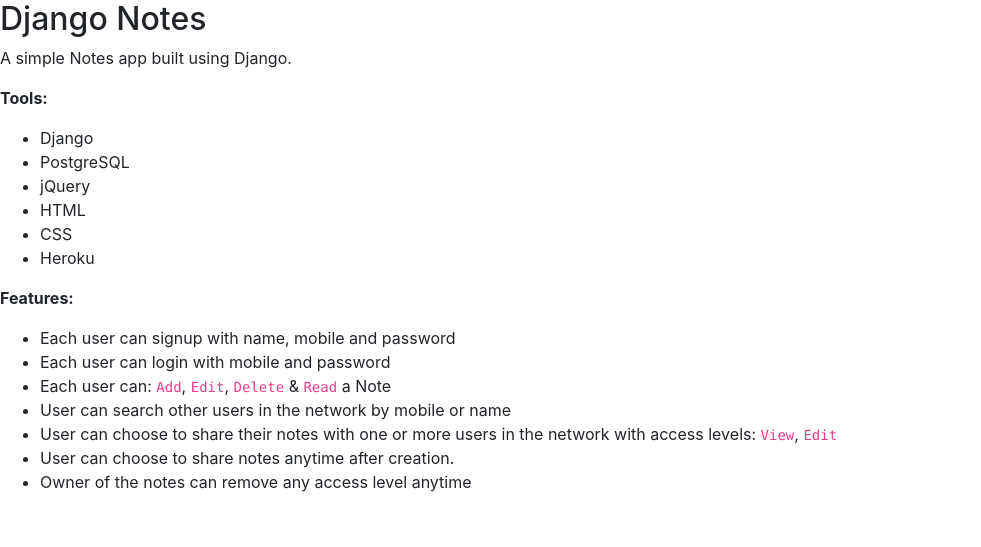
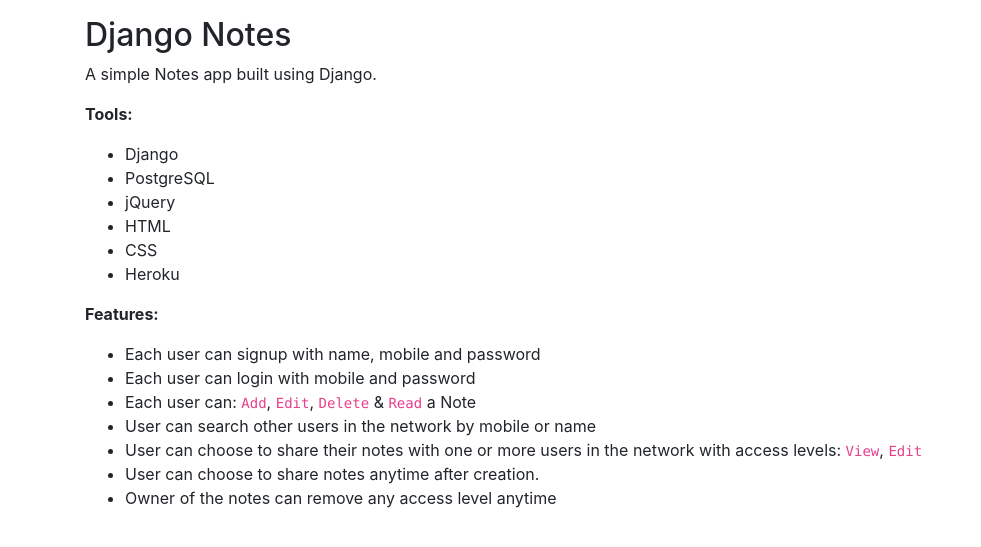
Before and after one commit to PraneethKarnena/django-notes, a Django app: page / in a window 1280 px wide. Shown: the top 547 px of the page, without its empty margins (0-981 px from the left). Run offline with Django 3.2, Linux system fonts and the light colour scheme; some libraries are stand-ins or nearby versions.

Commit message:
improved UI

```diff
--- a/dashboard/templates/notes/home.html
+++ b/dashboard/templates/notes/home.html
@@ -10,7 +10,7 @@
 </head>
 
 <body>
-    <div>
+    <div class="container mt-3">
         <h2 id="djangonotes">Django Notes</h2>
 
         <p>A simple Notes app built using Django.</p>
```
